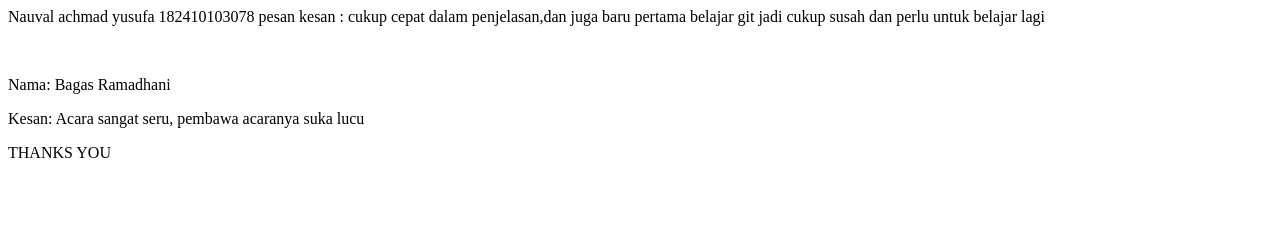
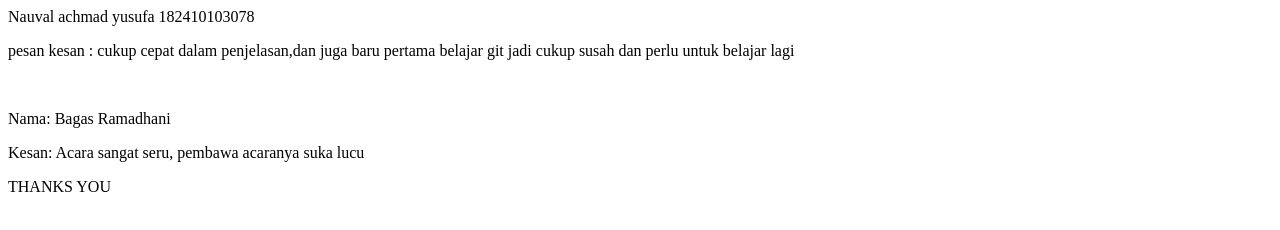
Before and after one commit to nauval123/markasuhuy, a plain HTML site: page index.html in a window 1280 px wide. Drawn offline with Linux system fonts and the light colour scheme.

Commit message:
modifikasi

```diff
--- a/index.html
+++ b/index.html
@@ -4,8 +4,8 @@
 </head>
 
 <body>
-<p>	Nauval achmad yusufa 182410103078
-	pesan kesan : cukup cepat dalam penjelasan,dan juga baru pertama belajar git jadi cukup susah dan perlu untuk belajar lagi
+<p>	Nauval achmad yusufa 182410103078</p>
+<p>pesan kesan : cukup cepat dalam penjelasan,dan juga baru pertama belajar git jadi cukup susah dan perlu untuk belajar lagi
 </p>
 <br>
 	<p>Nama: Bagas Ramadhani</p>
```
